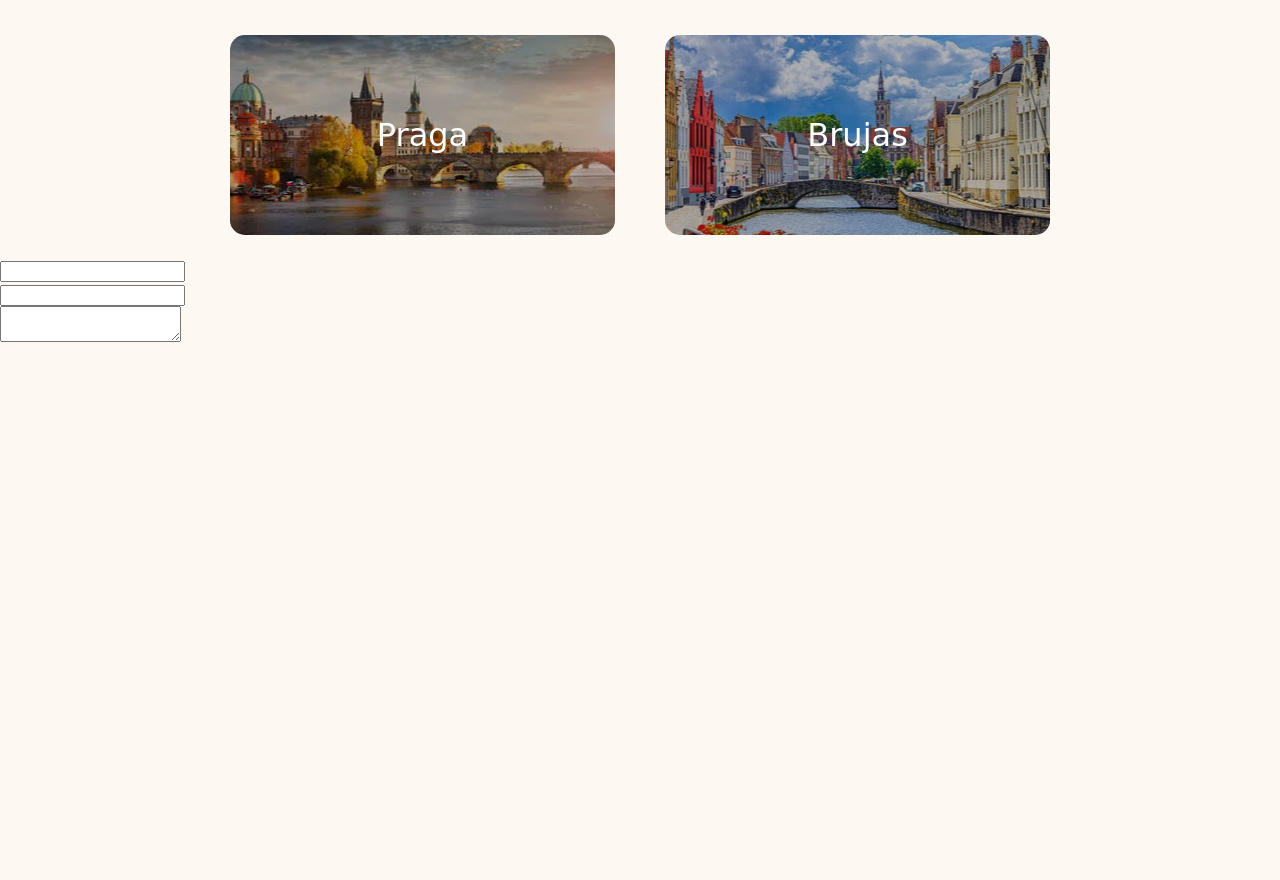
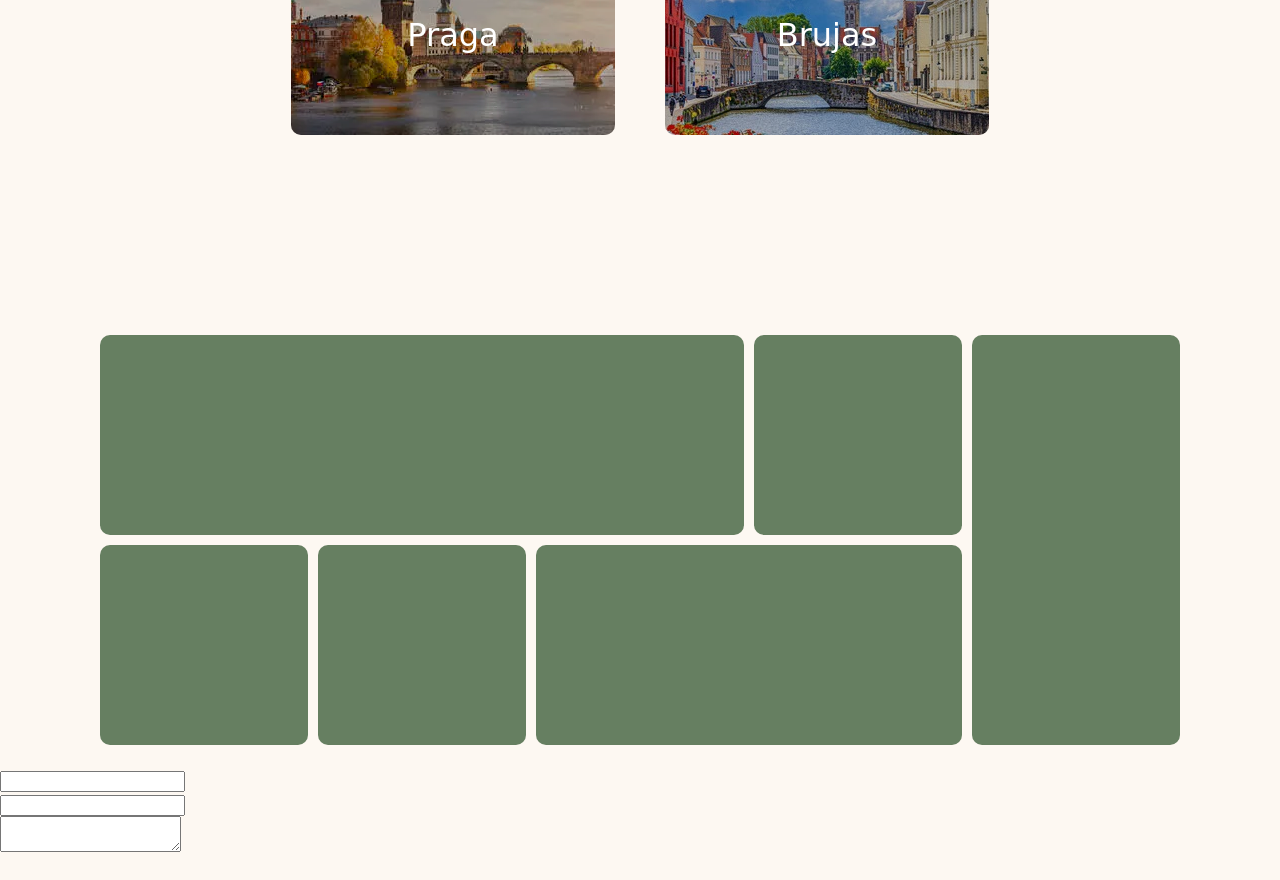
Before and after one commit to fuentes9hugo/html-css-project, a plain HTML site: page index.html in a window 1280 px wide. Shown: the part 2015-2895 px from the top of the page. Before the commit the page ends 2385 px from the top, so only its background shows below. Drawn offline with Linux system fonts and the light colour scheme; a web font is replaced by a local one.

Commit message:
Fix flex fates section and first steps of ftes notes section

```diff
--- a/css/styles.css
+++ b/css/styles.css
@@ -130,6 +130,7 @@ header {
     justify-items: center;
     padding-top: 100px;
     margin-top: 400px;
+    padding: 0 100px 0 100px;
 }
 
 #fates h2 {
@@ -143,16 +144,17 @@ header {
 
 .grid-fates {
     margin-top: 80px;
+    width: 100%;
     display: flex;
+    flex-wrap: wrap;
     flex-direction: row;
-    flex-wrap: wrap;
     gap: 50px;
     justify-content: center;
     align-content: space-around;
 }
 
 .destiny-card {
-    width: calc(33.3333% - 33.33px);
+    flex: 0 1 30%;
     height: 200px;
 
     position: relative;
@@ -163,7 +165,7 @@ header {
 
     overflow: hidden;
 
-    border-radius: 15px;
+    border-radius: 10px;
     justify-content: center;
     align-content: center;
     font-size: 32px;
@@ -190,3 +192,50 @@ header {
     z-index: 2;
     color: white;
 }
+
+#fates-notes {
+    padding: 200px 100px 0 100px;
+}
+
+.grid-notes {
+    display: grid;
+    grid-template-columns: repeat(5, 1fr);
+    grid-auto-rows: 200px;
+    gap: 10px;
+}
+
+.grid-notes div {
+    background-color: #667F61;
+    border-radius: 10px;
+    height: auto;
+}
+
+#note1 {
+    grid-column: 1/4;
+    grid-row: 1/2;
+}
+
+#note2 {
+    grid-column: 4/5;
+    grid-row: 1/2;
+}
+
+#note3 {
+    grid-column: 5/6;
+    grid-row: 1/3;
+}
+
+#note4 {
+    grid-column: 1/2;
+    grid-row: 2/3;
+}
+
+#note5 {
+    grid-column: 2/3;
+    grid-row: 2/3;
+}
+
+#note6 {
+    grid-column: 3/5;
+    grid-row: 2/3;
+}
--- a/index.html
+++ b/index.html
@@ -71,19 +71,19 @@
         <!--END Places section-->
         <!--Notes section-->
         <section id="fates-notes">
-            <div>
-                <div></div>
-                <div>
+            <div class="grid-notes">
+                <div id="note1"></div>
+                <div id="note2">
                     <h4></h4>
                     <p></p>
                 </div>
-                <div></div>
-                <div>
+                <div id="note3"></div>
+                <div id="note4">
                     <h4></h4>
                     <p></p>
                 </div>
-                <div></div>
-                <div>
+                <div id="note5"></div>
+                <div id="note6">
                     <h4></h4>
                     <p></p>
                 </div>
```
